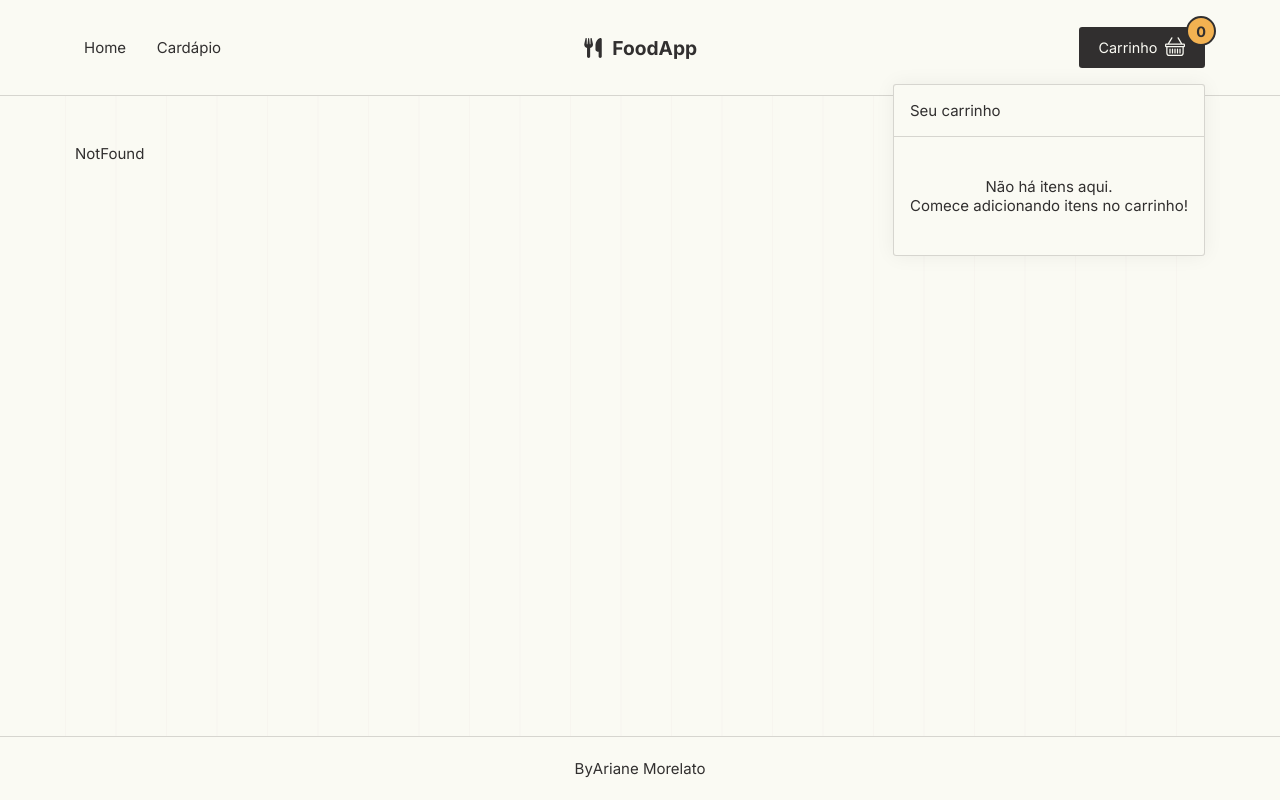
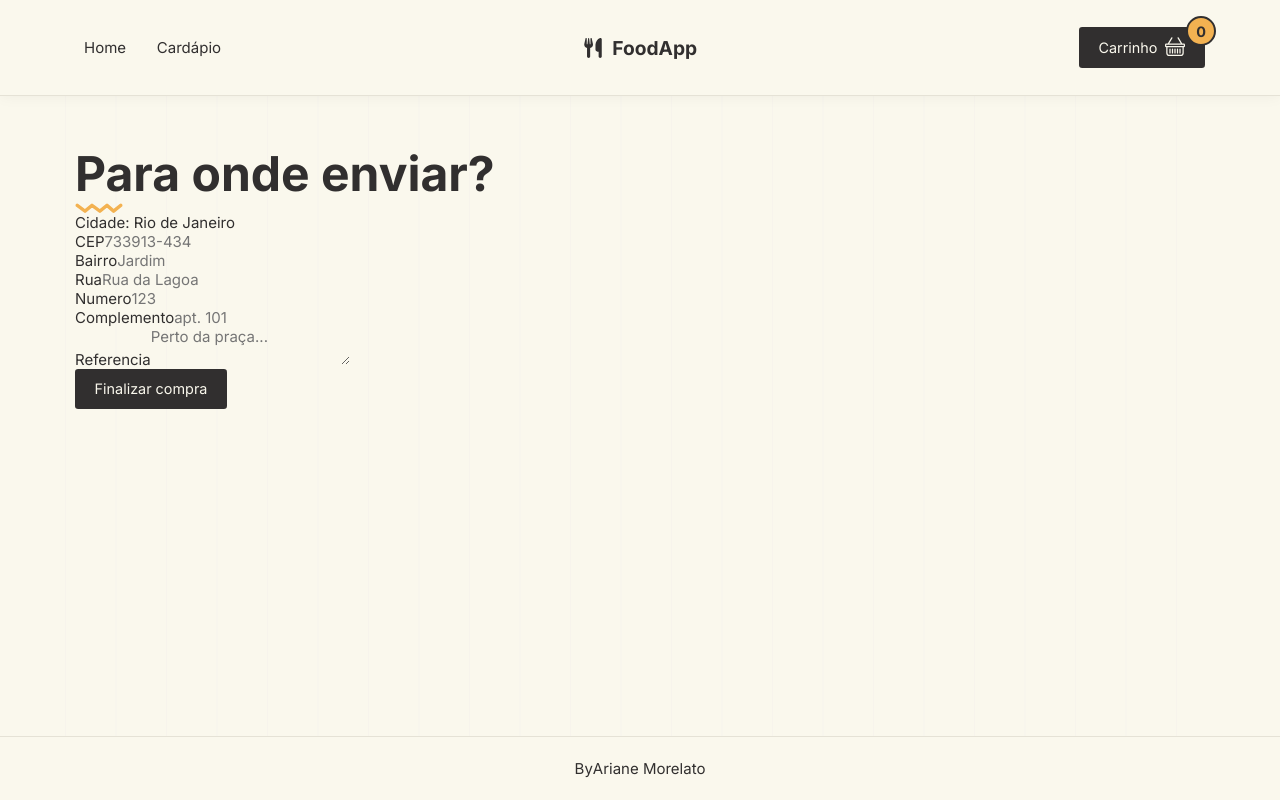
Before and after one commit to aridsm/food-app, a React (Create React App) app: page /finalizar-compra in a window 1280 px wide. Built offline with nearby package versions, Linux system fonts and the light colour scheme.

Commit message:
inicio form

```diff
--- a/public/index.html
+++ b/public/index.html
@@ -6,7 +6,7 @@
   <link rel="icon" href="%PUBLIC_URL%/favicon.ico" />
   <meta name="viewport" content="width=device-width, initial-scale=1" />
   <meta name="theme-color" content="#000000" />
-  <meta name="description" content="Web site created using create-react-app" />
+  <meta name="description" content="Comida rápida e de qualidade!" />
   <link rel="apple-touch-icon" href="%PUBLIC_URL%/logo192.png" />
   <!--
       manifest.json provides metadata used when your web app is installed on a
@@ -22,11 +22,11 @@
       work correctly both with client-side routing and a non-root public URL.
       Learn how to configure a non-root public URL by running `npm run build`.
     -->
-  <title>React App</title>
+  <title>FoodApp</title>
 </head>
 
 <body>
-  <noscript>You need to enable JavaScript to run this app.</noscript>
+  <noscript>Habilite o JavaScript para rodar este app.</noscript>
   <div id="modal"></div>
   <div id="root"></div>
   <!--
--- a/src/App.js
+++ b/src/App.js
@@ -4,6 +4,7 @@ import Home from "./rotas/Home";
 import Cardapio from "./rotas/Cardapio";
 import NotFound from "./rotas/NotFound";
 import Footer from "./components/Footer";
+import Finalizar from "./rotas/Finalizar";
 
 function App() {
   return (
@@ -13,6 +14,7 @@ function App() {
         <Routes>
           <Route path='/' element={<Home />} />
           <Route path='/cardapio' element={<Cardapio />} />
+          <Route path='/finalizar-compra' element={<Finalizar />} />
           <Route path='*' element={<NotFound />} />
         </Routes>
       </main>
--- a/src/cardapio-lista/cardapio.js
+++ b/src/cardapio-lista/cardapio.js
@@ -17,14 +17,14 @@ const cardapio = {
     {
       nome: 'Pizza mista',
       descricao: 'Calabresa, presunto, pickles, azeitona, queijo, cogumelo e molho de tomate.',
-      preco: '33,20',
+      preco: '33.20',
       img: 'pizza3.webp',
       id: 'piz3'
     },
     {
       nome: 'Pizza portuguesa',
       descricao: 'Ovo, presunto, azeitona, pickles, cebola e molho de tomate.',
-      preco: '30,49',
+      preco: '30.49',
       img: 'pizza4.webp',
       id: 'piz4'
     }
--- a/src/components/Cart.js
+++ b/src/components/Cart.js
@@ -1,14 +1,28 @@
 import React from 'react';
-import { useSelector } from 'react-redux';
+import { useDispatch, useSelector } from 'react-redux';
+import { useNavigate } from 'react-router-dom';
+import { cartActions } from '../store/cartStore';
 import classes from './Cart.module.css';
 import ItemCart from './ItemCart';
 
-const Cart = ({ itensNoCarrinho }) => {
+const Cart = ({ itensNoCarrinho, closeCart, isCartShown }) => {
 
 
   const valorTotal = useSelector(state => state.cart.valorTotal);
+  const dispatch = useDispatch()
 
-  const fixValorTotal = Math.abs(valorTotal).toLocaleString('pt-br', { style: 'currency', currency: 'BRL' })
+  const fixValorTotal = Math.abs(valorTotal).toLocaleString('pt-br', { style: 'currency', currency: 'BRL' });
+
+  const navigate = useNavigate();
+
+  const finalizarCompra = () => {
+    closeCart();
+    navigate('/finalizar-compra')
+  }
+
+  const removerTudo = () => {
+    dispatch(cartActions.removeAll())
+  }
 
   let carrinhoContent = <>
     <ul className={classes.listaCarrinho}>
@@ -21,7 +35,7 @@ const Cart = ({ itensNoCarrinho }) => {
       <span className={classes.total}>
         Total: <br /><span>{fixValorTotal}</span>
       </span>
-      <button className='btn-style'>Finalizar compra</button>
+      <button className='btn-style' onClick={finalizarCompra}>Finalizar compra</button>
     </div>
   </>
 
@@ -30,14 +44,13 @@ const Cart = ({ itensNoCarrinho }) => {
   }
 
   return (
-    <section className={classes.carrinho}>
+    <section className={`${classes.carrinho} ${isCartShown ? classes.shown : ''}`}>
       <div className={classes.header}>
         <p>Seu carrinho</p>
-        {itensNoCarrinho.length ? <button>Esvaziar</button> : ''}
+        {itensNoCarrinho.length ? <button onClick={removerTudo}>Esvaziar</button> : ''}
       </div>
 
       {carrinhoContent}
-
 
     </section>
   )
--- a/src/components/Cart.module.css
+++ b/src/components/Cart.module.css
@@ -6,6 +6,16 @@
   right: 0;
   top: calc(100% + 1rem);
   box-shadow: 0 0 20px 0 rgba(0, 0, 0, 0.06);
+  z-index: -1;
+  opacity: 0;
+  transition: .3s;
+  transform: translate3d(1rem, 0, 0);
+}
+
+.carrinho.shown {
+  z-index: 1;
+  opacity: 1;
+  transform: translate3d(0, 0, 0);
 }
 
 .header {
@@ -21,10 +31,11 @@
 }
 
 .listaCarrinho {
-  max-height: 15rem;
+  max-height: 20rem;
   overflow: auto;
-  padding: 1rem
+  padding: 1rem;
 }
+
 
 .finalizar {
   display: flex;
--- a/src/components/Header.js
+++ b/src/components/Header.js
@@ -1,4 +1,4 @@
-import React from 'react'
+import React, { useEffect, useRef, useState } from 'react'
 import { NavLink } from 'react-router-dom'
 import classes from './Header.module.css';
 import { ReactComponent as IconCart } from '../assets/cart.svg'
@@ -9,7 +9,32 @@ import Cart from './Cart';
 const Header = () => {
 
   const classIsActive = ({ isActive }) => isActive ? classes.linkAtivo : '';
-  const cartData = useSelector(state => state.cart)
+  const cartData = useSelector(state => state.cart);
+  const [isCartShown, setIsCartShown] = useState(false);
+  const refCart = useRef()
+
+  const openCart = () => {
+    setIsCartShown(true)
+  }
+
+  const closeCart = () => {
+    setIsCartShown(false)
+  }
+
+  useEffect(() => {
+    const closeCart = (e) => {
+      if (e.target !== refCart.current && !refCart.current.contains(e.target)) {
+        setIsCartShown(false);
+        console.log(e.target, refCart.current)
+      }
+    }
+    window.addEventListener('click', closeCart);
+    return () => {
+      window.removeEventListener('click', closeCart);
+    }
+  }, [])
+
+
   return (
     <header className={classes.header}>
       <div className={`container ${classes.container}`}>
@@ -20,13 +45,13 @@ const Header = () => {
         <div className={classes.logo}>
           <IconLogo />  FoodApp
         </div>
-        <div className={classes.cart}>
-          <button className={`btn-style ${classes.btnCarrinho}`}>
+        <div className={classes.cart} ref={refCart} >
+          <button className={`btn-style ${classes.btnCarrinho} ${isCartShown ? classes.btnAtivo : ''}`} onClick={openCart}>
             <span>Carrinho </span><IconCart />
             <span className={classes.itensCarrinho}>{cartData.totalItens}</span>
           </button>
 
-          <Cart itensNoCarrinho={cartData.itens} />
+          <Cart itensNoCarrinho={cartData.itens} closeCart={closeCart} isCartShown={isCartShown} />
 
         </div>
       </div>
--- a/src/components/Header.module.css
+++ b/src/components/Header.module.css
@@ -1,6 +1,11 @@
 .header {
   height: 6rem;
   border-bottom: 1px solid var(--borda);
+  position: fixed;
+  background: var(--bg);
+  width: 100%;
+  z-index: 99;
+  box-shadow: 0 0 15px 0 rgba(0, 0, 0, 0.05);
 }
 
 .container {
@@ -56,6 +61,13 @@
   margin-left: auto;
 }
 
+.btnCarrinho.btnAtivo {
+  box-shadow: 0 0 0 2px var(--bg), 0 0 0 4px var(--sec);
+  background: var(--sec);
+  color: var(--texto-1);
+  border: 2px solid var(--texto-1)
+}
+
 .btnCarrinho svg {
   width: 20px;
   height: 20px;
--- a/src/index.css
+++ b/src/index.css
@@ -3,8 +3,8 @@
 :root {
   --texto-1: #312f2f;
   --texto-2: rgba(72, 68, 61, 0.5);
-  --borda: rgba(72, 68, 61, 0.2);
-  --bg: #fafaf3;
+  --borda: rgba(146, 137, 122, 0.2);
+  --bg: #faf8ed;
   --sec: #F3B251
 }
 
@@ -15,7 +15,8 @@
 }
 
 input,
-button {
+button,
+textarea {
   padding: 0;
   background: none;
   border: none;
@@ -72,11 +73,12 @@ body {
 }
 
 main {
-  min-height: calc(100vh - 6rem - 4rem);
-  /*6rem do header; 4rem do footer*/
-  padding-top: 3rem;
+  min-height: calc(100vh - 4rem);
+  /*4rem do footer*/
+  padding-top: 9rem;
   padding-bottom: 3rem;
   background: url('./assets/stripe.svg');
+
 }
 
 h1 {
--- a/src/modal/Modal.module.css
+++ b/src/modal/Modal.module.css
@@ -4,7 +4,7 @@
   width: 100vw;
   height: 100vh;
   position: fixed;
-  z-index: 10;
+  z-index: 100;
 }
 
 .modalContent {
@@ -12,7 +12,7 @@
   border-radius: .2rem;
   box-shadow: 0 0 30px 0 rgba(0, 0, 0, 0.2);
   position: fixed;
-  z-index: 11;
+  z-index: 101;
   top: 50%;
   right: 50%;
   transform: translate(50%, -50%);
--- /dev/null
+++ b/src/rotas/Finalizar.js
@@ -0,0 +1,41 @@
+import React from 'react'
+
+const Finalizar = () => {
+  return (
+    <div>
+      <h1>Para onde enviar?</h1>
+      <section>
+        <p>Cidade: Rio de Janeiro</p>
+        <form>
+          <div>
+            <label>CEP</label>
+            <input type='text' name='cep' id='cep' placeholder='733913-434' />
+          </div>
+          <div>
+            <label>Bairro</label>
+            <input type='text' name='bairro' id='bairro' placeholder='Jardim' />
+          </div>
+          <div>
+            <label>Rua</label>
+            <input type='text' name='rua' id='rua' placeholder='Rua da Lagoa' />
+          </div>
+          <div>
+            <label>Numero</label>
+            <input type='text' name='numero' id='numero' placeholder='123' />
+          </div>
+          <div>
+            <label>Complemento</label>
+            <input type='text' name='complemento' id='complemento' placeholder='apt. 101' />
+          </div>
+          <div>
+            <label>Referencia</label>
+            <textarea name='referencia' id='referencia' placeholder='Perto da praça...' />
+          </div>
+          <button className='btn-style'>Finalizar compra</button>
+        </form>
+      </section>
+    </div>
+  )
+}
+
+export default Finalizar
--- a/src/store/cartStore.js
+++ b/src/store/cartStore.js
@@ -35,6 +35,11 @@ const cartSlice = createSlice({
         state.itens = state.itens.filter(item => item.id !== id)
       }
 
+    },
+    removeAll(state) {
+      state.itens = [];
+      state.totalItens = 0;
+      state.valorTotal = 0
     }
   }
 })
```
